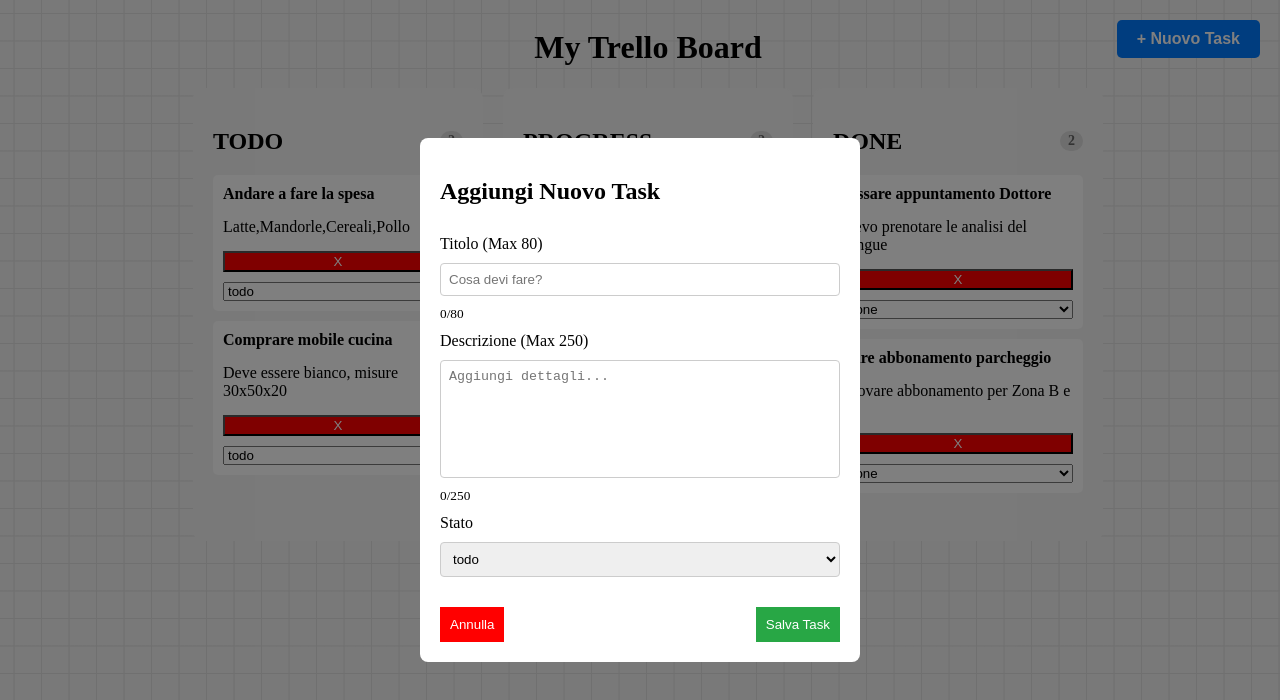
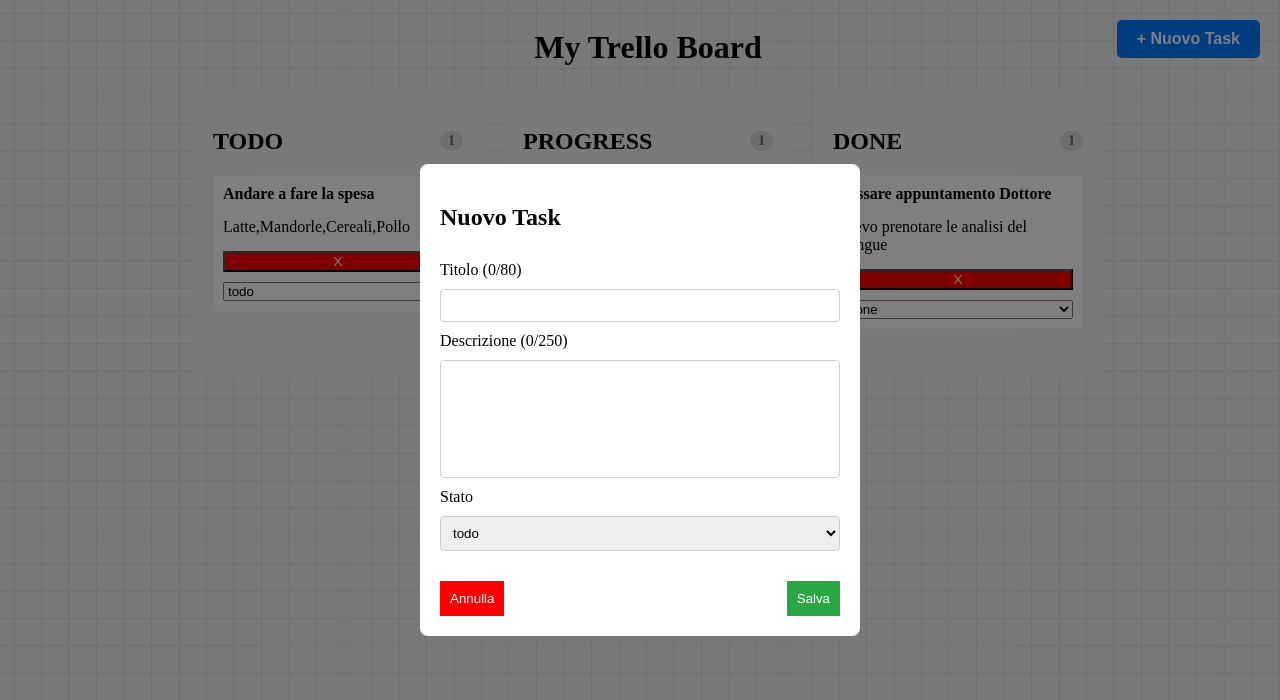
Before and after one commit to vincenzocrucitti04-hash/POSYTRON, a React (Vite) app in the folder Progetto_01_04/trello/: page / in a window 1280 px wide. Both pictures are taken after a click on the button "+ Nuovo Task". Shown: the top 700 px of the page. Built offline with nearby package versions, Linux system fonts and the light colour scheme; a web font is replaced by a local one.

Commit message:
aggiunta logica per edit e migliorata la formattazione

```diff
--- a/Progetto_01_04/trello/src/App.jsx
+++ b/Progetto_01_04/trello/src/App.jsx
@@ -5,24 +5,26 @@
 function App() {
   const [tasks, setTasks] = useState([
       { id: 1, text: "Andare a fare la spesa", description: "Latte,Mandorle,Cereali,Pollo", status: "todo" },
-      { id: 2, text: "Comprare mobile cucina", description: "Deve essere bianco, misure 30x50x20", status: "todo" },
       { id: 3, text: "Sviluppare Progetto Trello", description: "Migliorare l'efficienza dei task, con l'aggiunta di alcune funzionalità diverse", status: "progress" },
-      { id: 4, text: "Creare un design per la pagina", description: "Migliorare il css, per avere un impatto visivo migliore", status: "progress" },
-      { id: 5, text: "Fissare appuntamento Dottore", description: "Devo prenotare le analisi del sangue", status: "done" },
-      { id: 6, text: "Fare abbonamento parcheggio", description: "Trovare abbonamento per Zona B e A", status: "done" },
+      { id: 5, text: "Fissare appuntamento Dottore", description: "Devo prenotare le analisi del sangue", status: "done" }
   ]);
 
+  // Array degli stati
   const columns = ["todo", "progress", "done"];
 
   const [isModalOpen, setIsModalOpen] = useState(false);
-  const [newTaskData, setNewTaskData] = useState({
-  text: "",
-  description: "",
-  status: "todo"
-});
+  const[editingTaskId, setEditingTaskId] = useState(null)
+  const [newTaskData, setNewTaskData] = useState({ text: "", description: "", status: "todo" });
 
-const openModal = (status = "todo") => {
-  setNewTaskData({ text: "", description: "", status: status });
+const openModal = () => {
+  setNewTaskData({ text: "", description: "", status: "todo" });
+  setEditingTaskId(null);
+  setIsModalOpen(true);
+};
+
+const openEditModal = (task) => {
+  setNewTaskData({ text: task.text, description: task.description, status: task.status });
+  setEditingTaskId(task.id);
   setIsModalOpen(true);
 };
 
@@ -35,13 +37,13 @@
   }
 
   // Validazione Lunghezza Titolo
-  if (text.length > 80 && text.typeof(String)) {
+  if (text.length > 80 && typeof text === "string") {
     alert("Errore: il titolo supera il limite di caratteri consentito (80)");
     return;
   }
 
   // Validazione Lunghezza Descrizione
-  if (description.length > 250 && description.typeof(String)) {
+  if (description.length > 250 && typeof description === "string") {
     alert("Errore: la descrizione supera il limite di caratteri consentito (250)");
     return;
   }
@@ -52,14 +54,21 @@
     return;
   }
 
+  const now = new Date();
+  const currentDateTime = now.toLocaleDateString('it-IT', {
+    day: '2-digit', month: '2-digit', year: 'numeric',
+    hour: '2-digit', minute: '2-digit'
+  });
 
-  const newTask = {
-    ...newTaskData,
-    id: Date.now(),
-  };
+  if (editingTaskId) {
+    // --- MODALITÀ MODIFICA ---
+    setTasks(tasks.map(t => t.id === editingTaskId ? { ...t, ...newTaskData, updatedAt: currentDateTime} : t ));
+  } else { const createdAt = currentDateTime; const newTask = { ...newTaskData, id: Date.now(), createdAt: createdAt };
+  setTasks([...tasks, newTask]);
+  }
 
-  setTasks((prevTasks) => [...prevTasks, newTask]);
   setIsModalOpen(false);
+  setEditingTaskId(null);
 };
 
   // Funzione per eliminare un task
@@ -107,42 +116,44 @@
       columns={columns}
       onDelete={deleteTask}
       onMove={moveTask}
+      onEdit={openEditModal}
       />
 
 {isModalOpen && (
         <div className="modal-overlay">
           <div className="modal-content">
-      <h2>Aggiungi Nuovo Task</h2>
+            <h2>{editingTaskId ? "Modifica Task" : "Nuovo Task"}</h2>
 
-      <label>Titolo (Max 80)</label>
+            <label>Titolo ({newTaskData.text.length}/80)</label>
             <input
               type="text"
               value={newTaskData.text}
-        onChange={(e) => setNewTaskData({...newTaskData, text: e.target.value})}
-        placeholder="Cosa devi fare?"
+              onChange={(e) => {
+                if (e.target.value.length <= 80)
+                  setNewTaskData({...newTaskData, text: e.target.value})
+              }}
             />
-      <small>{newTaskData.text.length}/80</small>
 
-      <label>Descrizione (Max 250)</label>
+            <label>Descrizione ({newTaskData.description.length}/250)</label>
             <textarea
               value={newTaskData.description}
-        maxLength={250}
-        onChange={(e) => setNewTaskData({...newTaskData, description: e.target.value})}
-        placeholder="Aggiungi dettagli..."
+              onChange={(e) => {
+                if (e.target.value.length <= 250)
+                  setNewTaskData({...newTaskData, description: e.target.value})
+              }}
             />
-      <small>{newTaskData.description.length}/250</small>
 
             <label>Stato</label>
             <select
               value={newTaskData.status}
               onChange={(e) => setNewTaskData({...newTaskData, status: e.target.value})}
             >
-        {columns.map(col => <option key={col} value={col}>{col}</option>)}
+              {columns.map(c => <option key={c} value={c}>{c}</option>)}
             </select>
 
-      <div className="modal-buttons" style={{display:"flex", justifyContent:"space-between",alignItems:"center", marginTop:"20px", width:"100%"}}>
+            <div className="modal-actions" style={{display:"flex", justifyContent:"space-between",alignItems:"center", marginTop:"20px", width:"100%"}}>
               <button onClick={() => setIsModalOpen(false)} className="cancel-btn">Annulla</button>
-        <button onClick={handleSaveTask} className="save-btn">Salva Task</button>
+              <button onClick={handleSaveTask} className="save-btn">Salva</button>
             </div>
           </div>
         </div>
```
Lines whose indentation alone changed are shown as unchanged.
